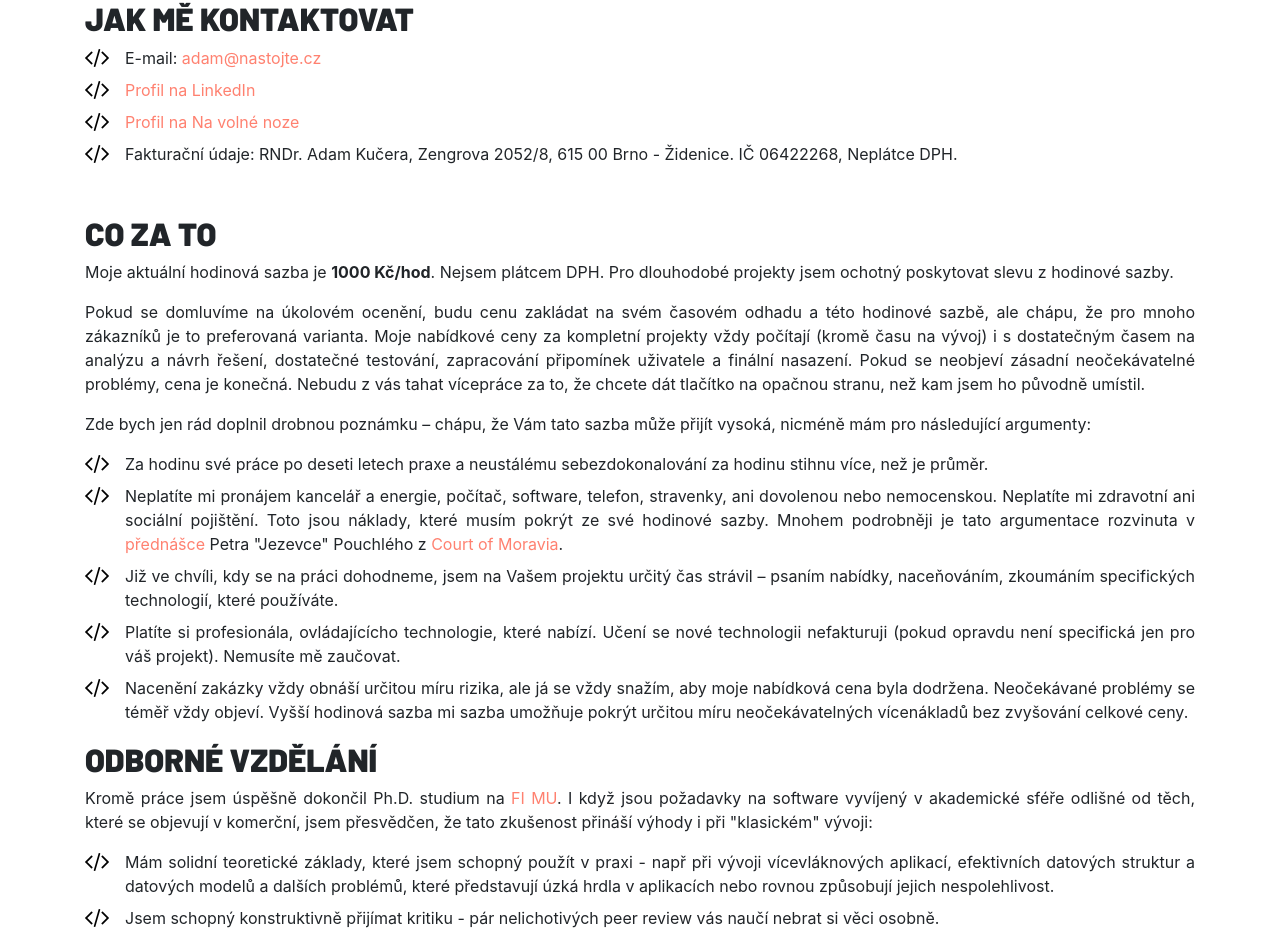
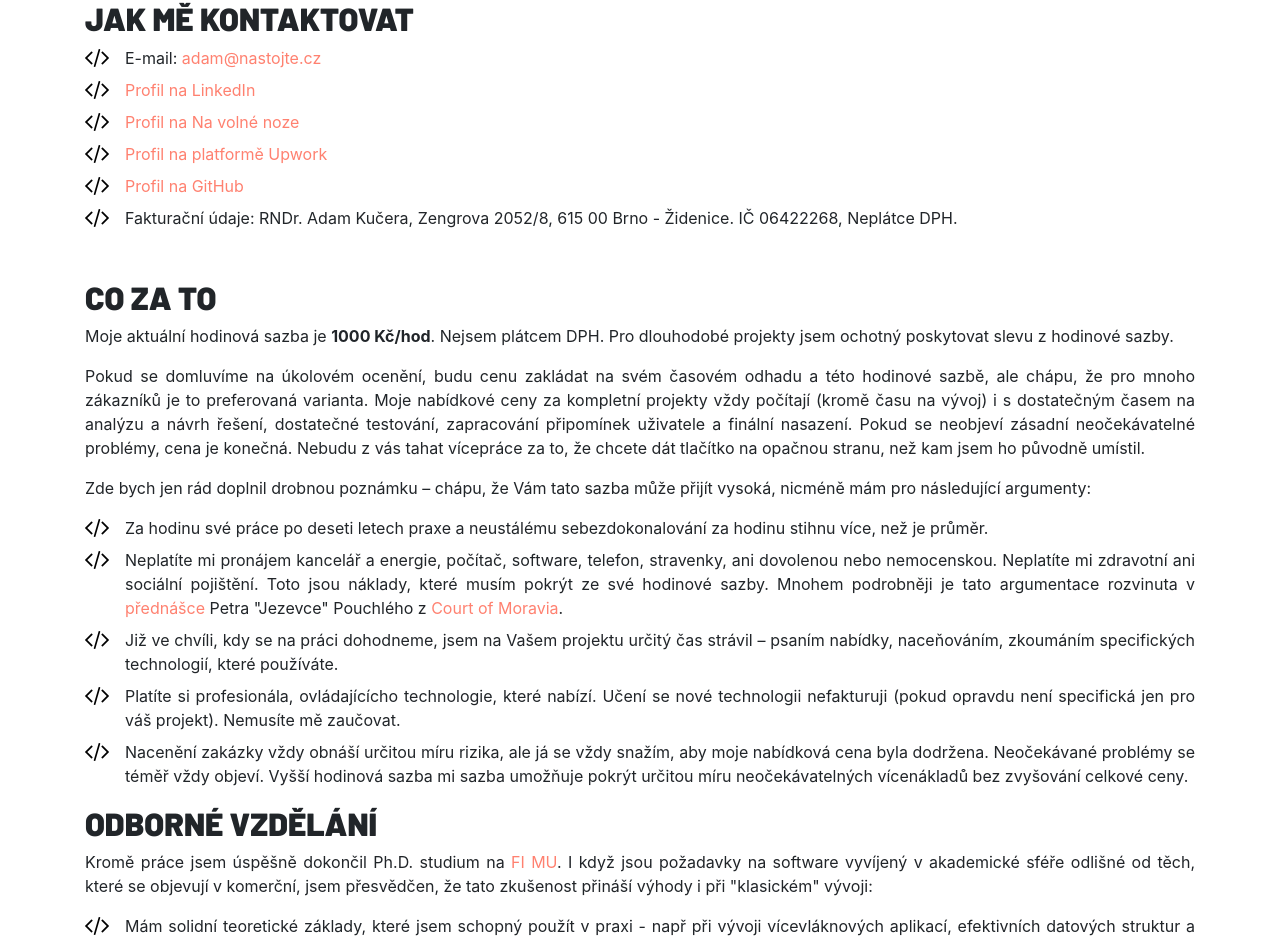
Before and after one commit to oookoook/nastojte-cz, a Vue app: page / in a window 1280 px wide. Shown: the part 2749-3688 px from the top of the page. Built offline with nearby package versions, Linux system fonts and the light colour scheme.

Commit message:
profile updates

```diff
--- a/src/AboutMe.vue
+++ b/src/AboutMe.vue
@@ -90,6 +90,8 @@
     <code-li>E-mail: <a :href="'mailto:'+email" v-html="email"  @click="decode" target="_blank" rel="noopener"></a></code-li>
     <code-li><a href="https://www.linkedin.com/in/adam-kucera-sw-dev/" rel="noopener" target="_blank">Profil na LinkedIn</a></code-li>
     <code-li><a href="https://navolnenoze.cz/prezentace/adam-kucera/">Profil na Na volné noze</a></code-li>
+    <code-li><a href="https://www.upwork.com/freelancers/~01b150b9ae98543b67">Profil na platformě Upwork</a></code-li>
+    <code-li><a href="https://github.com/oookoook">Profil na GitHub</a></code-li>
     <code-li>Fakturační údaje: RNDr. Adam Kučera, Zengrova 2052/8, 615 00 Brno - Židenice. IČ 06422268, Neplátce DPH.</code-li>
 </ul>
 
--- a/src/Footer.vue
+++ b/src/Footer.vue
@@ -51,7 +51,7 @@
 				<div class="footer-icons">
 
 					<!--<a href="https://navolnenoze.cz/prezentace/adam-kucera/"><i class="ico-navolnenoze"></i></a>-->
-                    <a href="https://m.me/oookoook" rel="noopener" target="_blank"><b-icon-facebook /></a>
+                    <a href="https://www.facebook.com/nastojte" rel="noopener" target="_blank"><b-icon-facebook /></a>
 					<!--<a href="https://medium.com/@akucera"><i class="ico-medium"></i></a>-->
                     <a href="https://www.linkedin.com/in/adam-kucera-sw-dev/" rel="noopener" target="_blank"><!--<i class="fa fa-linkedin"></i>--><b-icon-linkedin /></a>
 					<a href="https://github.com/oookoook" rel="noopener" target="_blank"><b-icon-github /></a>
```
